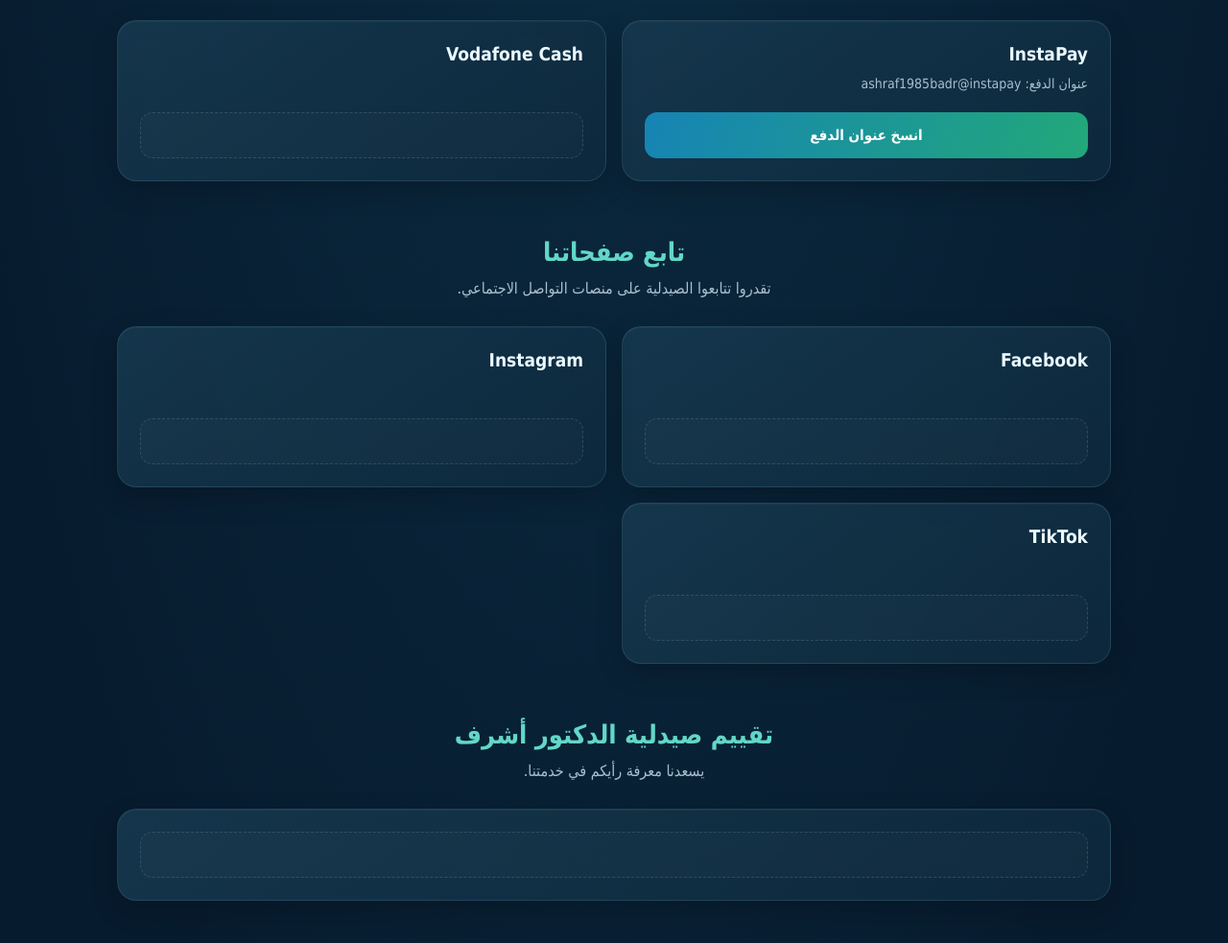
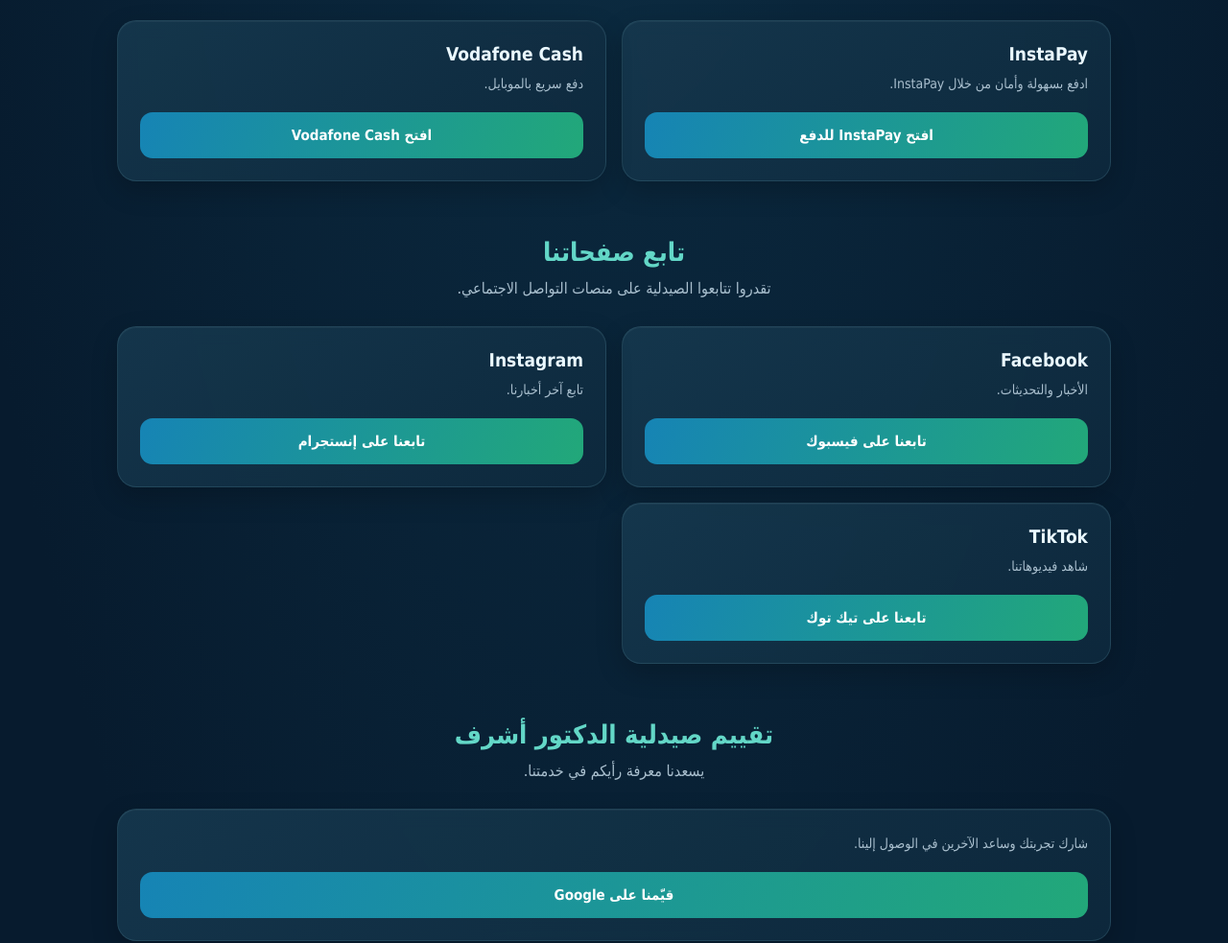
Before and after one commit to yousefahsraf784-max/third, a plain HTML site: page index.html in a window 1280 px wide. Shown: the part 1145-2128 px from the top of the page at 96% size. Drawn offline with Linux system fonts and the light colour scheme.

Commit message:
Add pharmacy social, payment and review links

```diff
--- a/index.html
+++ b/index.html
@@ -60,30 +60,30 @@ footer{text-align:center;padding:24px;color:var(--muted);font-size:13px;border-t
 <div class="grid">
 <article class="card"><h3>أرقام التليفون</h3><p>012 27968585</p><a class="action" href="tel:01227968585">اتصل بالصيدلية</a></article>
 <article class="card"><h3>واتساب</h3><p>011 58771600</p><a class="action" href="https://api.whatsapp.com/send?phone=201158771600" target="_blank" rel="noopener noreferrer">راسلنا على واتساب</a></article>
-<article class="card"><h3>موقع الصيدلية</h3><p>الأباجية، شارع 9، المقطم، القاهرة</p><a class="action" href="https://www.google.com/maps/search/?api=1&amp;query=288M%2B4FR%20My%20pharmacy%20Dr.%20Ashraf%20Pharmacy%20Al%20Abageyah%20Street%209%20Al%20Mokattam%20Cairo%20Egypt" target="_blank" rel="noopener">افتح الموقع على خرائط جوجل</a></article>
+<article class="card"><h3>موقع الصيدلية</h3><p>الأباجية، شارع 9، المقطم، القاهرة</p><a class="action" href="https://maps.app.goo.gl/mPXNBf4XXBj1M6J39" target="_blank" rel="noopener">افتح الموقع على خرائط جوجل</a></article>
 </div>
 </section>
 
 <section id="payments">
 <div class="section-head"><h2>طرق الدفع</h2><p>اختاروا طريقة الدفع المناسبة.</p></div>
 <div class="grid">
-<article class="card"><h3>InstaPay</h3><p>عنوان الدفع: ashraf1985badr@instapay</p><button class="action" type="button" onclick="navigator.clipboard&amp;&amp;navigator.clipboard.writeText('ashraf1985badr@instapay').then(()=>this.textContent='تم نسخ عنوان الدفع')">انسخ عنوان الدفع</button></article>
-<article class="card"><h3>Vodafone Cash</h3><p>&nbsp;</p><button class="action empty" type="button" disabled aria-label="سيتم إضافة بيانات فودافون كاش لاحقاً">&nbsp;</button></article>
+<article class="card"><h3>InstaPay</h3><p>ادفع بسهولة وأمان من خلال InstaPay.</p><a class="action" href="https://ipn.eg/S/ashraf1985badr/instapay/8vWtq2" target="_blank" rel="noopener noreferrer">افتح InstaPay للدفع</a></article>
+<article class="card"><h3>Vodafone Cash</h3><p>دفع سريع بالموبايل.</p><a class="action" href="https://vf.eg/vfcash?id=mt&amp;qrId=gwJgD8" target="_blank" rel="noopener noreferrer">افتح Vodafone Cash</a></article>
 </div>
 </section>
 
 <section id="social">
 <div class="section-head"><h2>تابع صفحاتنا</h2><p>تقدروا تتابعوا الصيدلية على منصات التواصل الاجتماعي.</p></div>
 <div class="grid">
-<article class="card"><h3>Facebook</h3><p>&nbsp;</p><button class="action empty" type="button" disabled aria-label="رابط فيسبوك">&nbsp;</button></article>
-<article class="card"><h3>Instagram</h3><p>&nbsp;</p><button class="action empty" type="button" disabled aria-label="رابط إنستجرام">&nbsp;</button></article>
-<article class="card"><h3>TikTok</h3><p>&nbsp;</p><button class="action empty" type="button" disabled aria-label="رابط تيك توك">&nbsp;</button></article>
+<article class="card"><h3>Facebook</h3><p>الأخبار والتحديثات.</p><a class="action" href="https://www.facebook.com/share/19Yt9Wzjpy/" target="_blank" rel="noopener noreferrer">تابعنا على فيسبوك</a></article>
+<article class="card"><h3>Instagram</h3><p>تابع آخر أخبارنا.</p><a class="action" href="https://www.instagram.com/dr.ashrafbadr" target="_blank" rel="noopener noreferrer">تابعنا على إنستجرام</a></article>
+<article class="card"><h3>TikTok</h3><p>شاهد فيديوهاتنا.</p><a class="action" href="https://www.tiktok.com/@dr..ashraf.badr.p" target="_blank" rel="noopener noreferrer">تابعنا على تيك توك</a></article>
 </div>
 </section>
 
 <section id="reviews">
 <div class="section-head"><h2>تقييم صيدلية الدكتور أشرف</h2><p>يسعدنا معرفة رأيكم في خدمتنا.</p></div>
-<div class="card"><button class="action empty" type="button" disabled aria-label="رابط تقييم جوجل">&nbsp;</button></div>
+<div class="card"><p>شارك تجربتك وساعد الآخرين في الوصول إلينا.</p><a class="action" href="https://search.google.com/local/writereview?placeid=ChIJaa8srbc-WBQR9-FhP7xNOA0" target="_blank" rel="noopener noreferrer">قيّمنا على Google</a></div>
 </section>
 </main>
 <footer>© <span id="year">2026</span> صيدلية الدكتور أشرف — جميع الحقوق محفوظة</footer>
```
